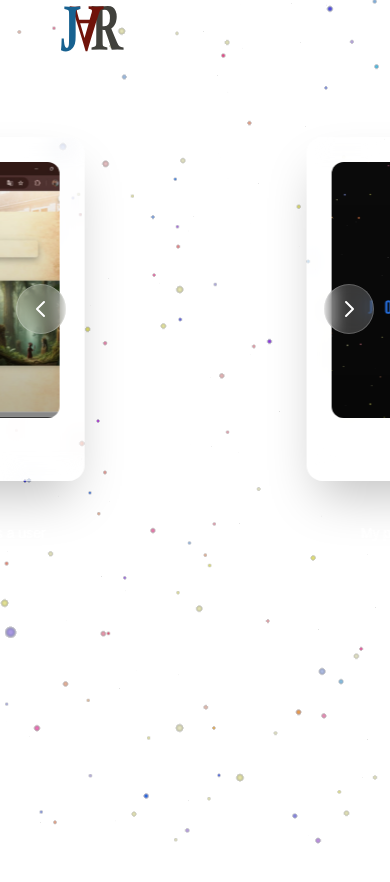
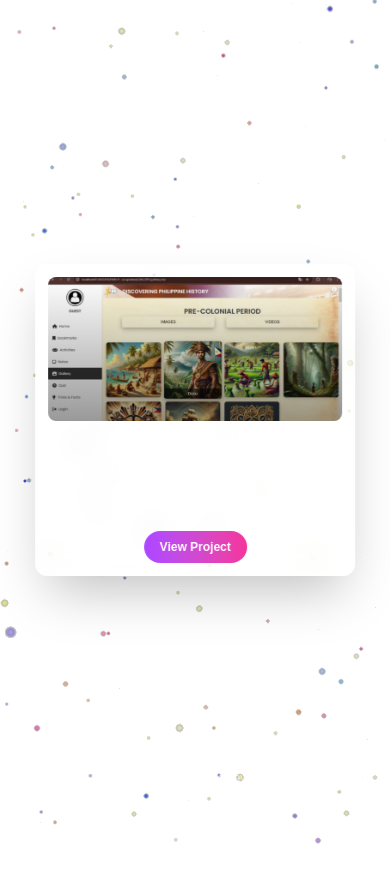
Before and after one commit to Jhay1212/Portfolio, a Next.js app: page /myprojects in a window 390 px wide. Shown: the top 882 px of the page. After the commit the page ends 850 px from the top, so only its background shows below. Built offline with nearby package versions, Linux system fonts and the light colour scheme.

Commit message:
changes on mobile view and added more skills on about me page

```diff
--- a/app/aboutme/page.tsx
+++ b/app/aboutme/page.tsx
@@ -14,6 +14,13 @@ interface Achievement {
 const Page: React.FC = () => {
     const skills: Skill[] = [
         { name: 'React', level: 85 },
+        { name: 'Vue.js', level: 75 },
+        {name: "Django", level: 85},
+        { name: 'PHP', level: 80 },
+        {name: "Laravel", level: 80},
+        { name: 'MySQL', level: 90 },
+        {name: "Rest API", level: 80},
+
         { name: 'JavaScript', level: 85 },
         { name: 'TypeScript', level: 80 },
         { name: 'Node.js', level: 75 },
--- a/app/components/Navbar.tsx
+++ b/app/components/Navbar.tsx
@@ -11,14 +11,11 @@ const Navbar: React.FC = () => {
       { opacity: 1, transform: 'translateY(0)', stagger: .5, delay: 4.5, scale: 1, duration: 1 })
   }, [])
   return (
-    <div className='w-min-screen h-14 bg-transparent text-white l'>
+    <div className='translate-x-[-10px] w-min-screen h-14 bg-transparent text-white pt-5 '>
       <div className="w-full flex items-baseline justify-center mx-4 py-3">
-        <h2>
-          <Link href="/" className='logo montserrat-nav nav_item'>
-            <Image src={Logo} alt="logo" className='w-30 transform translate-y-[-50px]' />
-          </Link>
-        </h2>
+
         <ul className="flex justiify-between items-center">
+
           <li className="nav_item montserrat-nav px-2 ">
             <Link href='/myprojects'>
               My Projects
--- a/app/myprojects/page.tsx
+++ b/app/myprojects/page.tsx
@@ -1,57 +1,93 @@
 'use client';
+
 import React, { useState, useCallback, useEffect } from 'react';
-import Navbar from '../components/Navbar';
+import Link from 'next/link';
+import Image, { StaticImageData } from 'next/image';
 import Home from '../assets/nexus/home.png';
-import SocMedHome from "../assets/socmed/home.png";
+import SocMedHome from '../assets/socmed/home.png';
 import EpHome from '../assets/ephsm/home.jpg';
-import Link from 'next/link';
-import Image from 'next/image';
-import "../assets/projects.main.css";
-import PortFolioHome from "../assets/portfolio/portfolio-home.png"
+import PortFolioHome from '../assets/portfolio/portfolio-home.png';
+import '../assets/projects.main.css';
+
+interface SlideData {
+  id: number;
+  image: StaticImageData;
+  title: string;
+  link: string;
+  description: string;
+}
+
 const Page: React.FC = () => {
-  const [currentSlide, setCurrentSlide] = useState(0);
+  const [currentSlide, setCurrentSlide] = useState<number>(0);
+  const [touchStart, setTouchStart] = useState<number | null>(null);
+  const [touchEnd, setTouchEnd] = useState<number | null>(null);
 
-  // Your project data
-  const slides = [
+  // Project data with proper typing
+  const slides: SlideData[] = [
     {
       id: 1,
       image: Home,
-      title: "Nexus Cloud Website",
-      link: "https://github.com/JesnerPerillo/NexusCloud-1",
-      description: "Created using React and ExpressJS. Built for the company of my ojt in web development."
+      title: 'Nexus Cloud Website',
+      link: 'https://github.com/JesnerPerillo/NexusCloud-1',
+      description: 'Created using React and ExpressJS. Built for the company of my ojt in web development.'
     },
     {
       id: 2,
       image: EpHome,
-      link: "https://github.com/Jhay1212/Philippines-History-Supplementary-Module",
-      title: "EPHSM Platform",
-      description: "A E-learning module platform for Philippine History. It has a user authentication system, post creation and management, and a like and comment system and interactive learning  thatincludes pictures games and videos of Philippine History."
+      link: 'https://github.com/Jhay1212/Philippines-History-Supplementary-Module',
+      title: 'EPHSM Platform',
+      description: 'A E-learning module platform for Philippine History. It has a user authentication system, post creation and management, and a like and comment system and interactive learning that includes pictures games and videos of Philippine History.'
     },
     {
       id: 3,
       image: PortFolioHome,
-      title: "Portfolio Website",
-      description: "My portfolio website. Created using NextJS with GSAP and Tailwindcss!",
-      link: "https://github.com/Jhay1212/Portfolio"
+      title: 'Portfolio Website',
+      description: 'My portfolio website. Created using NextJS with GSAP and Tailwindcss!',
+      link: 'https://github.com/Jhay1212/Portfolio'
     },
     {
       id: 4,
       image: SocMedHome,
-      title: "Social Media Clone Website",
-      description: "A social media website clone developed using Django and ReactJS. It has a user authentication system, post creation and management, and a like and comment system.",
-      link: "https://github.com/Jhay1212/SocMed"
+      title: 'Social Media Clone Website',
+      description: 'A social media website clone developed using Django and ReactJS. It has a user authentication system, post creation and management, and a like and comment system.',
+      link: 'https://github.com/Jhay1212/SocMed'
     }
   ];
 
   const nextSlide = useCallback(() => {
-    setCurrentSlide(prev => (prev + 1) % slides.length);
+    setCurrentSlide((prev) => (prev + 1) % slides.length);
+  }, [slides.length]);
+
+  const prevSlide = useCallback(() => {
+    setCurrentSlide((prev) => (prev - 1 + slides.length) % slides.length);
+  }, [slides.length]);
+
+  const goToSlide = useCallback((index: number) => {
+    setCurrentSlide(index);
   }, []);
-  const prevSlide = () => {
-    setCurrentSlide((prev) => (prev - 1 + slides.length) % slides.length);
+
+  // Touch handlers for mobile swipe
+  const handleTouchStart = (e: React.TouchEvent) => {
+    setTouchEnd(null);
+    setTouchStart(e.targetTouches[0].clientX);
   };
 
-  const goToSlide = (index: number) => {
-    setCurrentSlide(index);
+  const handleTouchMove = (e: React.TouchEvent) => {
+    setTouchEnd(e.targetTouches[0].clientX);
+  };
+
+  const handleTouchEnd = () => {
+    if (!touchStart || !touchEnd) return;
+
+    const distance = touchStart - touchEnd;
+    const isLeftSwipe = distance > 50;
+    const isRightSwipe = distance < -50;
+
+    if (isLeftSwipe) {
+      nextSlide();
+    } else if (isRightSwipe) {
+      prevSlide();
+    }
   };
 
   // Auto-play functionality
@@ -59,70 +95,101 @@ const Page: React.FC = () => {
     const interval = setInterval(nextSlide, 5000);
     return () => clearInterval(interval);
   }, [nextSlide]);
+
+  // Keyboard navigation
+  useEffect(() => {
+    const handleKeyDown = (event: KeyboardEvent) => {
+      if (event.key === 'ArrowLeft') {
+        prevSlide();
+      } else if (event.key === 'ArrowRight') {
+        nextSlide();
+      }
+    };
+
+    window.addEventListener('keydown', handleKeyDown);
+    return () => window.removeEventListener('keydown', handleKeyDown);
+  }, [nextSlide, prevSlide]);
+
   return (
-    <div className='w-screen h-screen overscroll-none z-10'>
-      <div className="absolute top-0 left-0 w-full z-50">
-        <Navbar />
-      </div>
-      <div className="flex justify-center w-full h-full  relative z-20 top-[-20%]">
-        <div className="relative w-full max-w-4xl h-full flex items-center justify-center overflow-hidden">
+    <div className="w-screen h-screen overflow-hidden relative  translate-y-[-50px] md:translate-y-0 z-50 ">
 
+      {/* Main Content */}
+      <div className="flex justify-center items-center w-full h-full pt-16 pb-20 px-2 sm:px-4 lg:px-8">
+        <div className="relative w-full max-w-sm sm:max-w-md md:max-w-2xl lg:max-w-4xl xl:max-w-6xl h-full flex items-center justify-center">
+
+          {/* Slides Container */}
           <div
-            className="flex transition-transform duration-500 ease-in-out"
+            className="flex transition-transform duration-500 ease-in-out w-full touch-pan-y"
             style={{
               transform: `translateX(-${currentSlide * 100}%)`,
               width: `${slides.length * 100}%`
             }}
+            onTouchStart={handleTouchStart}
+            onTouchMove={handleTouchMove}
+            onTouchEnd={handleTouchEnd}
           >
             {slides.map((slide, index) => (
-              <div key={index} className="w-3/4 md:w-full flex-shrink-0 flex justify-center items-center px-8">
-                <div className="slider sm:mx-auto h-3/5 w-3/4 text-center bg-white/10 backdrop-blur-md rounded-2xl p-6 shadow-2xl border border-white/20">
+              <div
+                key={slide.id}
+                className="w-full flex-shrink-0 flex justify-center items-center px-1 sm:px-2 lg:px-4"
+              >
+                <div className="slider w-full max-w-xs sm:max-w-sm md:max-w-lg lg:max-w-xl xl:max-w-2xl mx-auto bg-white/10 backdrop-blur-md rounded-xl sm:rounded-2xl p-3 sm:p-4 md:p-6 lg:p-8 shadow-2xl border border-white/20">
 
                   {/* Image Container */}
-                  <div className="relative w-full h-64 mb-6 overflow-hidden rounded-xl">
+                  <div className="relative w-full h-36 xs:h-40 sm:h-48 md:h-56 lg:h-64 xl:h-72 mb-3 sm:mb-4 lg:mb-6 overflow-hidden rounded-lg sm:rounded-xl">
                     <Image
                       src={slide.image}
                       alt={slide.title}
                       className="w-full h-full object-cover"
-                      priority
+                      priority={index === 0}
+                      sizes="(max-width: 375px) 300px, (max-width: 640px) 400px, (max-width: 768px) 500px, (max-width: 1024px) 600px, 800px"
                     />
-                    <div className="absolute inset-0 bg-gradient-to-t from-black/30 to-transparent"></div>
+                    <div className="absolute inset-0 bg-gradient-to-t from-black/40 to-transparent" />
                   </div>
 
                   {/* Title */}
-                  <h2 className="text-white text-2xl mt-2 pt-8 font-bold mb-4">
+                  <h2 className="text-white text-base xs:text-lg sm:text-xl md:text-2xl lg:text-3xl font-bold mb-2 sm:mb-3 lg:mb-4 text-center leading-tight">
                     {slide.title}
                   </h2>
 
                   {/* Description */}
-                  <p className="text-white text-sm leading-relaxed mb-6">
+                  <p className="text-white/90 text-xs xs:text-sm sm:text-base lg:text-lg leading-relaxed mb-3 sm:mb-4 lg:mb-6 text-center px-1 sm:px-2 line-clamp-3 sm:line-clamp-none">
                     {slide.description}
                   </p>
 
                   {/* Action Button */}
-                  <button className="bg-gradient-to-r from-purple-500 to-pink-500 text-white px-8 py-3 rounded-full font-semibold transform transition-all duration-300 hover:scale-105 hover:shadow-lg">
-                    <Link href={slide.link} target="_blank" rel="noopener noreferrer">View Project</Link>
-                  </button>
+                  <div className="flex justify-center">
+                    <Link
+                      href={slide.link}
+                      target="_blank"
+                      rel="noopener noreferrer"
+                      className="bg-gradient-to-r from-purple-500 to-pink-500 text-white px-4 xs:px-5 sm:px-6 lg:px-8 py-2 sm:py-2.5 lg:py-3 rounded-full font-semibold transform transition-all duration-300 hover:scale-105 active:scale-95 hover:shadow-lg focus:outline-none focus:ring-2 focus:ring-purple-500 focus:ring-offset-2 focus:ring-offset-transparent text-xs xs:text-sm sm:text-base touch-manipulation"
+                    >
+                      View Project
+                    </Link>
+                  </div>
                 </div>
               </div>
             ))}
           </div>
 
-          {/* Navigation Arrows */}
+          {/* Navigation Arrows - Hidden on mobile, visible on tablet+ */}
           <button
             onClick={prevSlide}
-            className="absolute left-4 top-1/2 transform -translate-y-1/2 bg-white/20 backdrop-blur-sm text-white p-3 rounded-full hover:bg-white/30 transition-all duration-300 border border-white/20 z-30"
+            className="hidden sm:block absolute left-1 md:left-2 lg:left-4 top-1/2 transform -translate-y-1/2 bg-white/20 backdrop-blur-sm text-white p-2 lg:p-3 rounded-full hover:bg-white/30 active:bg-white/40 transition-all duration-300 border border-white/20 z-30 focus:outline-none focus:ring-2 focus:ring-white/50"
+            aria-label="Previous slide"
           >
-            <svg className="w-6 h-6" fill="none" stroke="currentColor" viewBox="0 0 24 24">
+            <svg className="w-4 h-4 lg:w-6 lg:h-6" fill="none" stroke="currentColor" viewBox="0 0 24 24">
               <path strokeLinecap="round" strokeLinejoin="round" strokeWidth={2} d="M15 19l-7-7 7-7" />
             </svg>
           </button>
 
           <button
             onClick={nextSlide}
-            className="absolute right-4 top-1/2 transform -translate-y-1/2 bg-white/20 backdrop-blur-sm text-white p-3 rounded-full hover:bg-white/30 transition-all duration-300 border border-white/20 z-30"
+            className="hidden sm:block absolute right-1 md:right-2 lg:right-4 top-1/2 transform -translate-y-1/2 bg-white/20 backdrop-blur-sm text-white p-2 lg:p-3 rounded-full hover:bg-white/30 active:bg-white/40 transition-all duration-300 border border-white/20 z-30 focus:outline-none focus:ring-2 focus:ring-white/50"
+            aria-label="Next slide"
           >
-            <svg className="w-6 h-6" fill="none" stroke="currentColor" viewBox="0 0 24 24">
+            <svg className="w-4 h-4 lg:w-6 lg:h-6" fill="none" stroke="currentColor" viewBox="0 0 24 24">
               <path strokeLinecap="round" strokeLinejoin="round" strokeWidth={2} d="M9 5l7 7-7 7" />
             </svg>
           </button>
@@ -130,21 +197,30 @@ const Page: React.FC = () => {
       </div>
 
       {/* Slide Indicators */}
-      <div className="absolute bottom-8 left-1/2 transform -translate-x-1/2 flex space-x-2 z-40">
+      <div className="absolute bottom-4 sm:bottom-6 lg:bottom-8 left-1/2 transform -translate-x-1/2 flex space-x-1.5 sm:space-x-2 z-40">
         {slides.map((_, index) => (
           <button
             key={index}
             onClick={() => goToSlide(index)}
-            className={`transition-all duration-300 rounded-full border border-white/30 ${index === currentSlide
-              ? 'bg-white w-8 h-2'
-              : 'bg-white/40 hover:bg-white/60 w-2 h-2'
+            className={`transition-all duration-300 rounded-full border border-white/30 focus:outline-none focus:ring-2 focus:ring-white/50 touch-manipulation ${index === currentSlide
+                ? 'bg-white w-4 sm:w-6 lg:w-8 h-1.5 sm:h-2'
+                : 'bg-white/40 hover:bg-white/60 active:bg-white/80 w-1.5 sm:w-2 h-1.5 sm:h-2'
               }`}
+            aria-label={`Go to slide ${index + 1}`}
           />
         ))}
       </div>
 
-      {/* WebsiteShowCase Component */}
+      {/* Swipe Instruction for Mobile */}
+      <div className="absolute bottom-16 left-1/2 transform -translate-x-1/2 sm:hidden">
+        <p className="text-white/60 text-xs text-center">
+          Swipe left or right to navigate
+        </p>
+      </div>
+
+      {/* Empty div for potential WebsiteShowCase component */}
       <div className="absolute bottom-0 left-0 w-full z-30">
+        {/* WebsiteShowCase Component can be added here */}
       </div>
     </div>
   );
--- a/app/page.tsx
+++ b/app/page.tsx
@@ -20,11 +20,12 @@ const Page: React.FC = () => {
     <div className='h-screen w-screen overflow-x-hiddenmd:overflow-hidden'>
       <header className="relative w-full h-full z-100">
         <div className="absolute  top-0 left-0  z-10 flex wrapper justify-center items-center w-full h-full uppercase" >
-          <div className="flex flex-col justify-center text-center">
-            <h1 className='name-head font-thin  pb-3 mb-3 tracking-[2vw] text-center  text-3xl md:text-5xl text-blue-500 leading-[10rem]'>jose Alfonso RIvera</h1>
+          <div className="flex flex-col justify-center text-center translate-y-[-100px] md:translate-y-0">
+            <h1 className='name-head font-thin  pb-3 mb-3 tracking-[2vw] text-center  text-3xl md:text-5xl
+             text-blue-500  leading-[5rem] md:leading-[10rem]'>jose Alfonso RIvera</h1>
             <div className="info" ref={ref}>
               <h2 className='text-center mb-3 '>Full Stack Web Developer/Software Developer</h2>
-              <small className="text-white py-2 font-bold tracking-[3px]">Email: <Link href="mailto:rjhay1070@gmail.com">rjhay1070@gmail.com</Link></small>
+              <small className="text-white py-2 font-bold tracking-[1px] md:tracking-[3px]">Email: <Link href="mailto:rjhay1070@gmail.com">rjhay1070@gmail.com</Link></small>
             </div>
           </div>
         </div>
```
